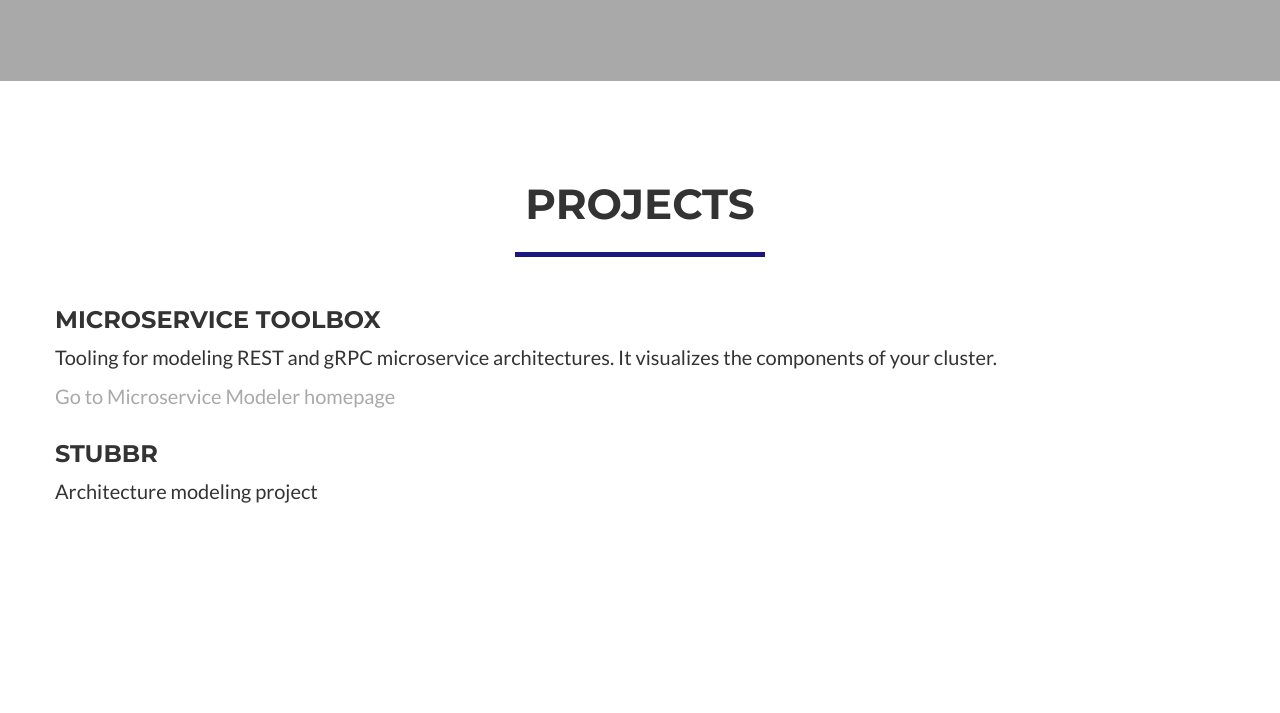
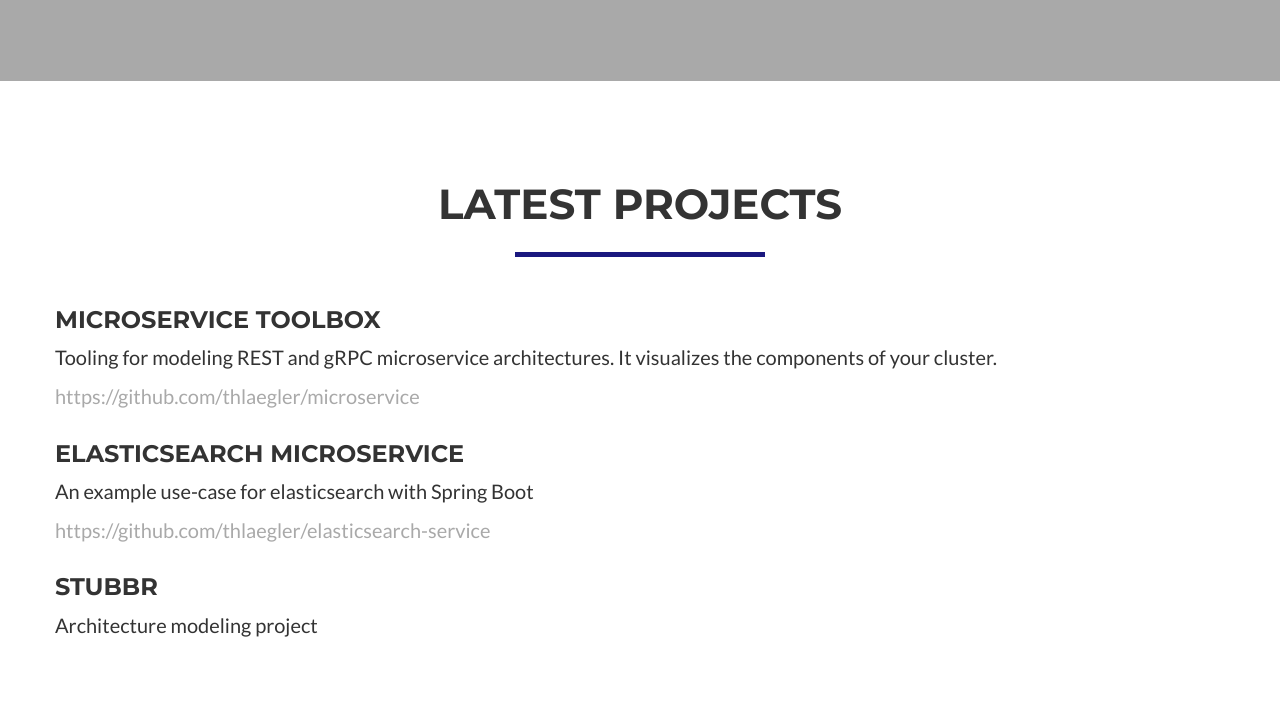
Before and after one commit to thlaegler/thlaegler.github.io, a plain HTML site: page index.html in a window 1280 px wide. Shown: the part 627-1340 px from the top of the page. Drawn offline with nearby package versions, Linux system fonts and the light colour scheme.

Commit message:
Added link to github project elasticsearch-service

```diff
--- a/index.html
+++ b/index.html
@@ -105,14 +105,19 @@
 		<div class="container">
 			<div class="row">
 				<div class="col-lg-12 text-center">
-					<h2>Projects</h2>
+					<h2>Latest Projects</h2>
 					<hr class="star-primary">
 				</div>
 			</div>
 			<div class="row">
 				<h3>Microservice Toolbox</h3>
 				<p>Tooling for modeling REST and gRPC microservice architectures. It visualizes the components of your cluster.</p>
-					<p><a href="microservice">Go to Microservice Modeler homepage</a></p>
+					<p><a href="https://github.com/thlaegler/microservice">https://github.com/thlaegler/microservice</a></p>
+			</div>
+			<div class="row">
+				<h3>Elasticsearch Microservice</h3>
+				<p>An example use-case for elasticsearch with Spring Boot</p>
+					<p><a href="https://github.com/thlaegler/elasticsearch-service">https://github.com/thlaegler/elasticsearch-service</a></p>
 			</div>
 			<div class="row">
 				<h3>Stubbr</h3>
```
